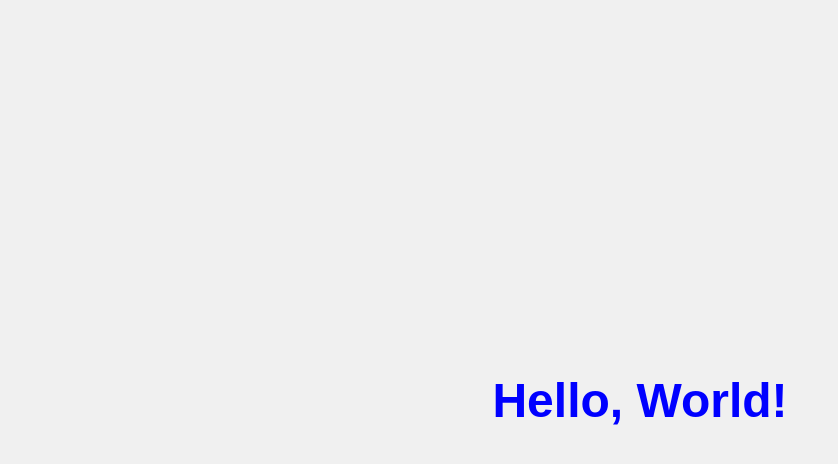
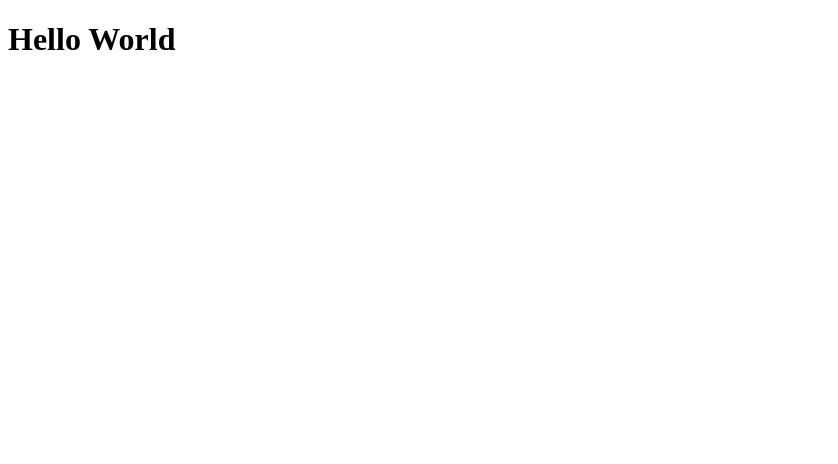
Before and after one commit to acciojob/Say-Hello-To-HTML-Elements-HemanthGit01, a website: page main.html in a window 1280 px wide. Shown: the whole page, without its empty margins (0-838 px from the left). Drawn offline with Linux system fonts and the light colour scheme.

Commit message:
created a submission

```diff
--- a/main.html
+++ b/main.html
@@ -1,12 +1,13 @@
 <!DOCTYPE html>
+
 <html>
+
 <head>
-    <title>Hello World</title>
-    <link rel="stylesheet" type="text/css" href="styles.css">
 </head>
+
 <body>
-    <!-- Please only edit this file for this assignment. Thanks! -->
-    <h1>Hello World</h1>
-    <script src="script.js"></script>
+	<!-- PLease only edit this file for this asssignment. Thanks!-->
+	<h1>Hello World</h1>
 </body>
+
 </html>
--- a/script.js
+++ /dev/null
@@ -1,5 +0,0 @@
-document.addEventListener('DOMContentLoaded', (event) => {
-    const h1Element = document.querySelector('h1');
-    h1Element.style.color = 'blue';
-    h1Element.innerHTML = 'Hello, World!';
-});
--- a/styles.css
+++ /dev/null
@@ -1,15 +0,0 @@
-body {
-    font-family: Arial, sans-serif;
-    background-color: #f0f0f0;
-    display: flex;
-    justify-content: center;
-    align-items: center;
-    height: 100vh;
-    margin: 0;
-}
-
-h1 {
-    color: #333;
-    font-size: 3em;
-    text-align: center;
-}
```
